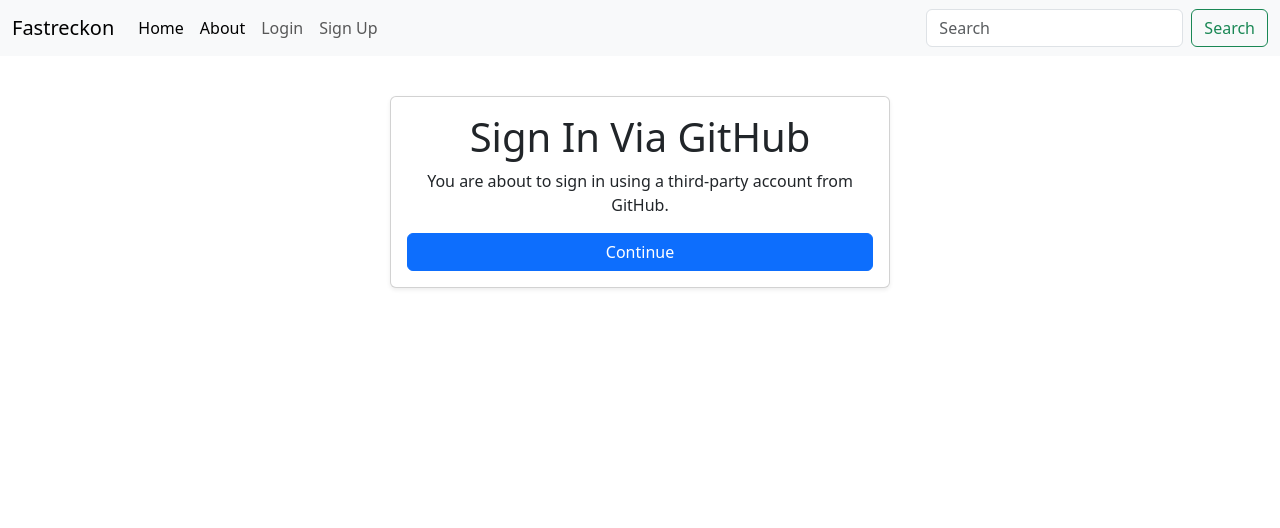
After one commit to Thee5176/Django_FastReckon, a Django app: page /accounts/github/login/ in a window 1280 px wide. The commit adds this page. Shown: the top 528 px of the page. Run offline with Django 5.2, Linux system fonts and the light colour scheme; parts of the project's set-up code (start-up, migrations or seed data) failed here and were passed over.

Commit message:
setup social login

```diff
--- a/accounts/models.py
+++ b/accounts/models.py
@@ -9,5 +9,5 @@ class CustomUser(AbstractUser):
 
     gender = models.CharField(choices=GENDER_CHOICES, null=True, blank=True)
     occupancy = models.CharField(null=True, blank=True)
-    city = models.CharField(max_length=50)    #TODO:get dropdown choices
+    city = models.CharField(max_length=50, null=True, blank=True)    #TODO:get dropdown choices
     annual_income = models.PositiveIntegerField(null=True, blank=True)
--- a/accounts/tests.py
+++ b/accounts/tests.py
@@ -1,3 +1 @@
 from django.test import TestCase
-
-# Create your tests here.
--- a/docker-compose.yml
+++ b/docker-compose.yml
@@ -10,13 +10,13 @@ services:
     depends_on:
       - db
     environment:
-      - "DJANGO_SECRET_KEY=django-insecure-qc!fo@@()532j!9(5=f9da895#_#zcbq)&@p%k%4rdtd(g%b3_"
-      - "DJANGO_DEBUG=True"
+      - DJANGO_SECRET_KEY=django-insecure-qc!fo@@()532j!9(5=f9da895#_#zcbq)&@p%k%4rdtd(g%b3_
+      - DJANGO_DEBUG=True
   db:
     image: postgres:13
     volumes:
       - postgres_data:/var/lib/postgresql/data/
     environment:
-      - "POSTGRES_HOST_AUTH_METHOD=trust"
+      - POSTGRES_HOST_AUTH_METHOD=trust
 volumes:
   postgres_data:
--- a/templates/account/logout.html
+++ b/templates/account/logout.html
@@ -4,7 +4,7 @@
 
 {% block content %}
 <h2 class="my-3">Log Out</h2>
-<form method="post" class="form-control">
+<form method="post" class="form-control p-3">
     <p class="my-2">Are you sure you want to log out?</p>
     {% csrf_token %}
     {{ form | crispy }}
--- a/templates/account/signup.html
+++ b/templates/account/signup.html
@@ -4,7 +4,7 @@
 
 {% block content %}
 <h2 class="my-3">Sign Up</h2>
-<form method="post" class="form-control">
+<form method="post" class="form-control p-3">
     {% csrf_token %}
     {{ form | crispy }}
     <input class="btn btn-primary" type="submit" value="Sign up">
--- a/templates/partials/header.html
+++ b/templates/partials/header.html
@@ -1,8 +1,8 @@
-<nav class="navbar navbar-expand-lg navbar-light bg-light">
+<nav class="navbar navbar-expand-md navbar-light bg-light">
     <div class="container-fluid">
       <a class="navbar-brand logo" href="{% url 'home' %}">Fastreckon</a>
       <button class="navbar-toggler" type="button" data-bs-toggle="collapse" data-bs-target="#navbarSupportedContent" aria-controls="navbarSupportedContent" aria-expanded="false" aria-label="Toggle navigation">
-        <span class="navbar-toggler-icon"></span>
+        <span class="btn btn-sm navbar-toggler-icon"></span>
       </button>
       <div class="collapse navbar-collapse" id="navbarSupportedContent">
         <ul class="navbar-nav me-auto mb-2 mb-lg-0">
--- /dev/null
+++ b/templates/socialaccount/login.html
@@ -0,0 +1,36 @@
+{% extends "_base.html" %}
+{% load i18n %}
+{% load allauth %}
+{% block title %}
+    {% trans "Sign In" %}
+{% endblock title %}
+
+{% block content %}
+<div class="card shadow-sm mx-auto" style="max-width: 500px;">
+    <div class="card-body">
+        {% if process == "connect" %}
+            <h1 class="card-title text-center">
+                {% blocktrans with provider.name as provider %}Connect {{ provider }}{% endblocktrans %}
+            </h1>
+            <p class="text-center">
+                {% blocktrans with provider.name as provider %}You are about to connect a new third-party account from {{ provider }}.{% endblocktrans %}
+            </p>
+        {% else %}
+            <h1 class="card-title text-center">
+                {% blocktrans with provider.name as provider %}Sign In Via {{ provider }}{% endblocktrans %}
+            </h1>
+            <p class="text-center">
+                {% blocktrans with provider.name as provider %}You are about to sign in using a third-party account from {{ provider }}.{% endblocktrans %}
+            </p>
+        {% endif %}
+        <form method="post" class="mt-3">
+            {% csrf_token %}
+            <div class="d-grid gap-2">
+                <button type="submit" class="btn btn-primary">
+                    {% trans "Continue" %}
+                </button>
+            </div>
+        </form>
+    </div>
+</div>
+{% endblock content %}
```
Also changed, not shown: accounts/admin.py (+11 -6 lines), django_project/settings.py (+40 -8 lines), templates/account/login.html (+13 -3 lines), README.md (added), accounts/migrations/0002_customuser_annual_income_customuser_city_and_more.py (added).
